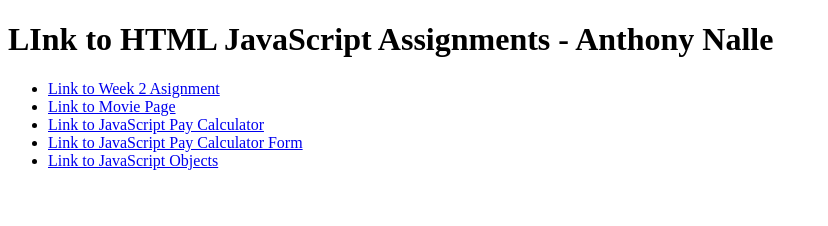
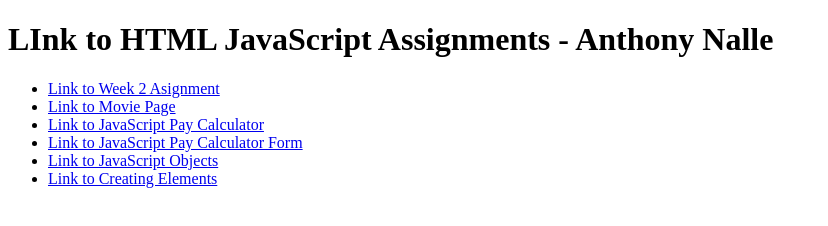
Before and after one commit to Gold95NA/Anthony-Nalle-SE111, a plain HTML site: page index.html in a window 1280 px wide. Shown: the whole page, without its empty margins (0-828 px from the left). Drawn offline with Linux system fonts and the light colour scheme.

Commit message:
commit w9

```diff
--- a/index.html
+++ b/index.html
@@ -13,6 +13,8 @@
         <li><a href="Week6/w6/index.html">Link to JavaScript Pay Calculator</a></li>
         <li><a href="Week7/index.html">Link to JavaScript Pay Calculator Form</a></li>
         <li><a href="Week8/index.html">Link to JavaScript Objects</a></li>
+        <li><a href="Week9/index.html">Link to Creating Elements</a></li>
+
     </ul>
 
 </body>
```
